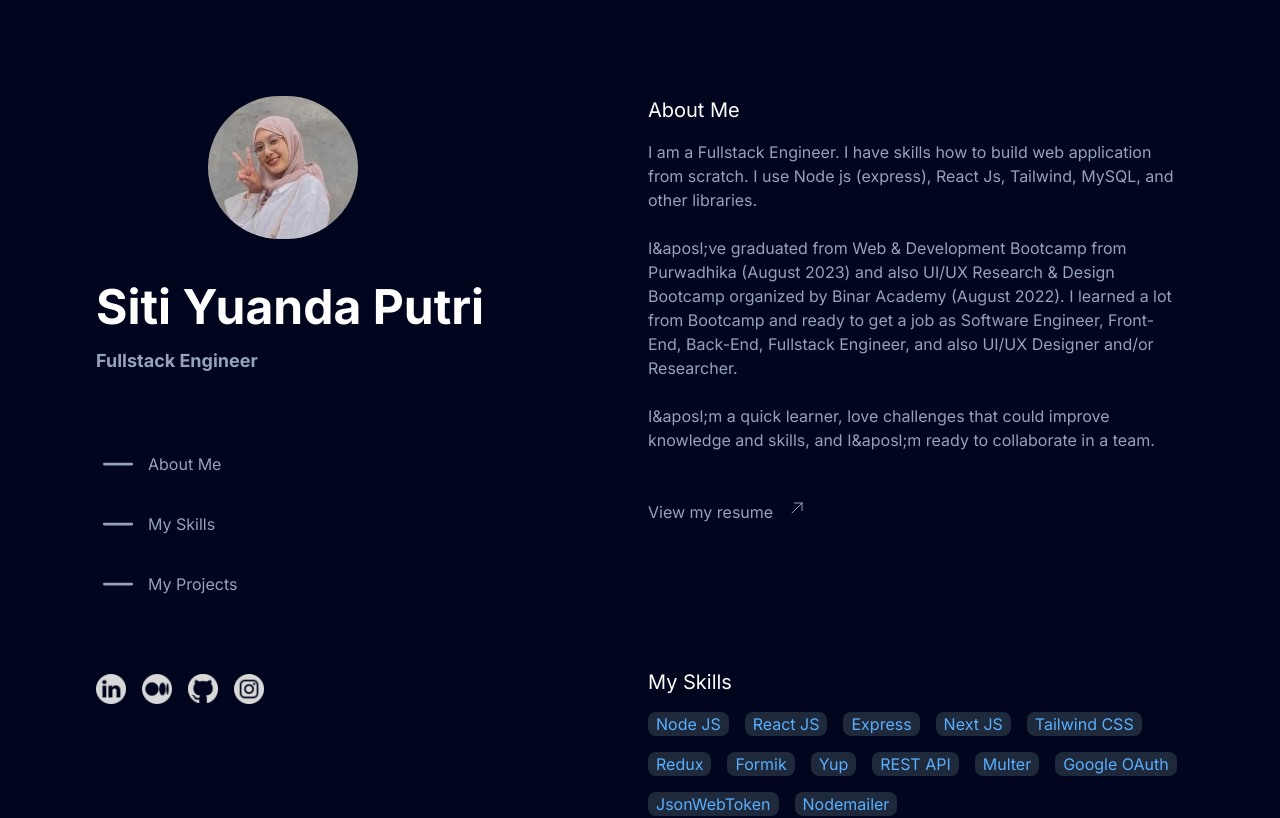
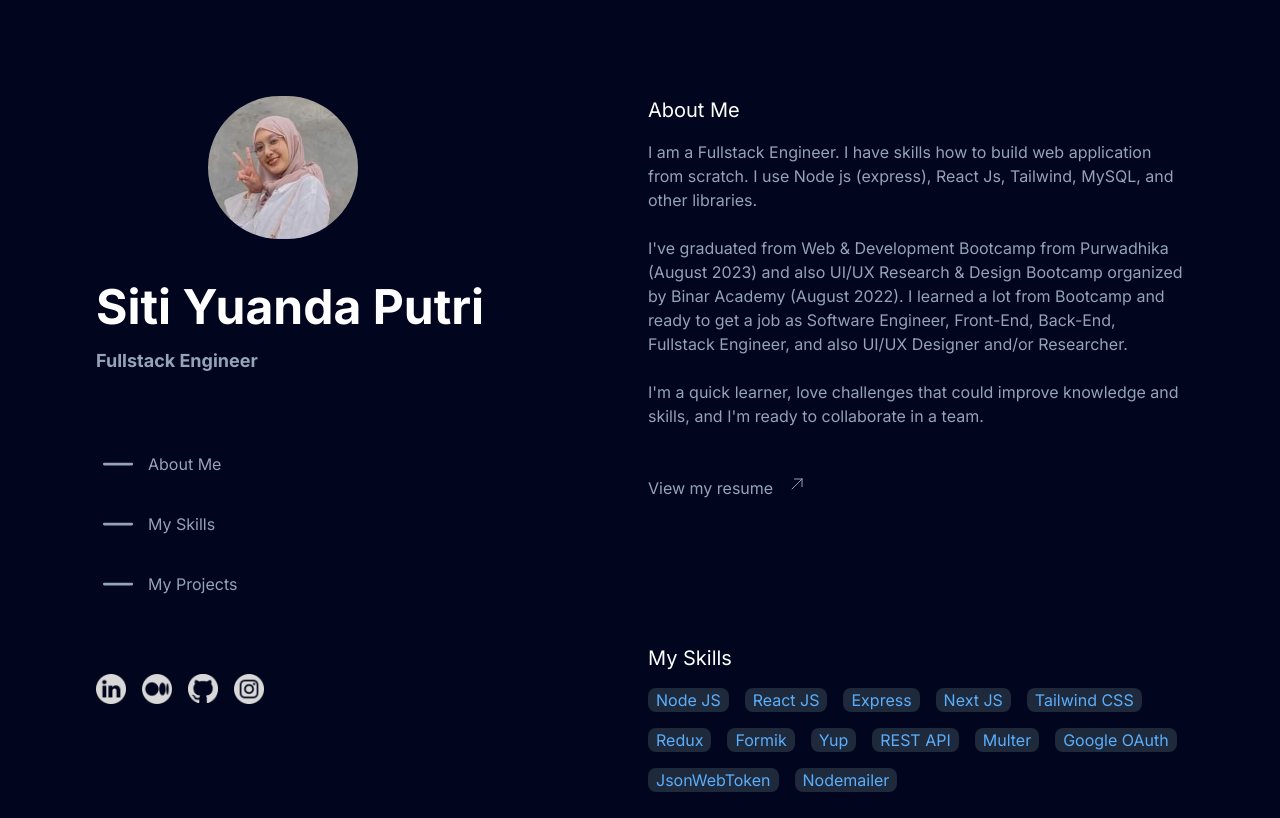
Before and after one commit to yuandasp/website_portfolio, a Next.js app in the folder portfolio-web/: page / in a window 1280 px wide. Shown: the top 818 px of the page. Built offline with nearby package versions, Linux system fonts and the light colour scheme.

Commit message:
change $aposl; into &#39;

```diff
--- a/portfolio-web/src/components/AboutMe.tsx
+++ b/portfolio-web/src/components/AboutMe.tsx
@@ -10,7 +10,7 @@ function AboutMe() {
       </p>
       <br />
       <p>
-        I&aposl;ve graduated from Web & Development Bootcamp from Purwadhika
+        I&#39;ve graduated from Web & Development Bootcamp from Purwadhika
         (August 2023) and also UI/UX Research & Design Bootcamp organized by
         Binar Academy (August 2022). I learned a lot from Bootcamp and ready to
         get a job as Software Engineer, Front-End, Back-End, Fullstack Engineer,
@@ -18,8 +18,8 @@ function AboutMe() {
       </p>
       <br />
       <p>
-        I&aposl;m a quick learner, love challenges that could improve knowledge
-        and skills, and I&aposl;m ready to collaborate in a team.
+        I&#39;m a quick learner, love challenges that could improve knowledge
+        and skills, and I&#39;m ready to collaborate in a team.
       </p>
       <br />
       <br />
```
